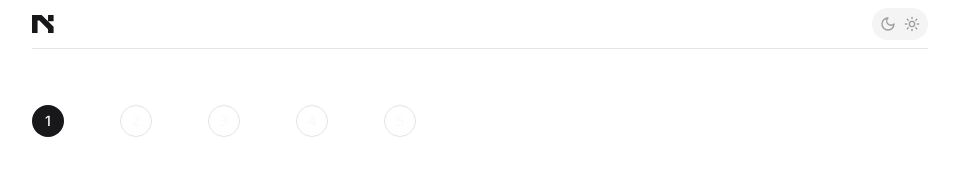
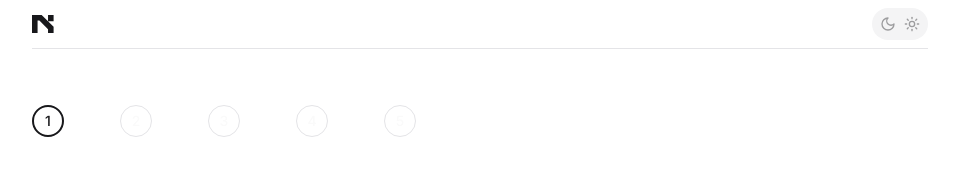
Before and after one commit to Ekpo-Emmanuel/mvp-generator, a Next.js app: page /v2 in a window 1280 px wide. Shown: the top 189 px of the page, without its empty margins (160-1119 px from the left). Built offline with nearby package versions, Linux system fonts and the light colour scheme.

Commit message:
refactor: Update StepIndicator component styling for better alignment and readability

```diff
--- a/components/v2/step-indicator.tsx
+++ b/components/v2/step-indicator.tsx
@@ -22,7 +22,7 @@ export const StepIndicator: React.FC<StepIndicatorProps> = ({
                 {index < currentStep ? (
                     <motion.div
                         className={clsx(
-                            "w-8 h-8 flex items-center justify-center text-sm font-medium z-10 rounded-full  border border-primary bg-background dark:bg-primary",
+                            "w-8 h-8 flex items-center justify-center text-sm font-medium z-10 rounded-full  border-2 border-primary bg-background dark:bg-primary",
                         )}
                     >
                         <Check className="w-4 h-4 dark:text-background" strokeWidth={2} />
@@ -30,8 +30,8 @@ export const StepIndicator: React.FC<StepIndicatorProps> = ({
                     ) : (
                     <motion.div
                         className={clsx(
-                            "w-8 h-8 flex items-center justify-center text-sm font-medium z-10 rounded-full text-primary-foreground",
-                            index === currentStep ? 'bg-primary' : 'border bg-background '
+                            "w-8 h-8 flex items-center justify-center text-sm font-medium z-10 rounded-full",
+                            index === currentStep ? 'border-2 border-primary text-primary' : 'border bg-background text-primary-foreground'
                         )}
                     >
                         {index + 1}
@@ -41,7 +41,7 @@ export const StepIndicator: React.FC<StepIndicatorProps> = ({
 
             {/* Connector Line */}
             {index < totalSteps - 1 && (
-                <div className="w-full h-[2px] mx-2 z-50">
+                <div className="w-full h-[2px] ">
                     <motion.div
                         className={`h-full ${index < currentStep ? 'bg-primary' : 'bg-gray-200'} rounded-full`}
                         initial={{ width: '0%' }}
```
